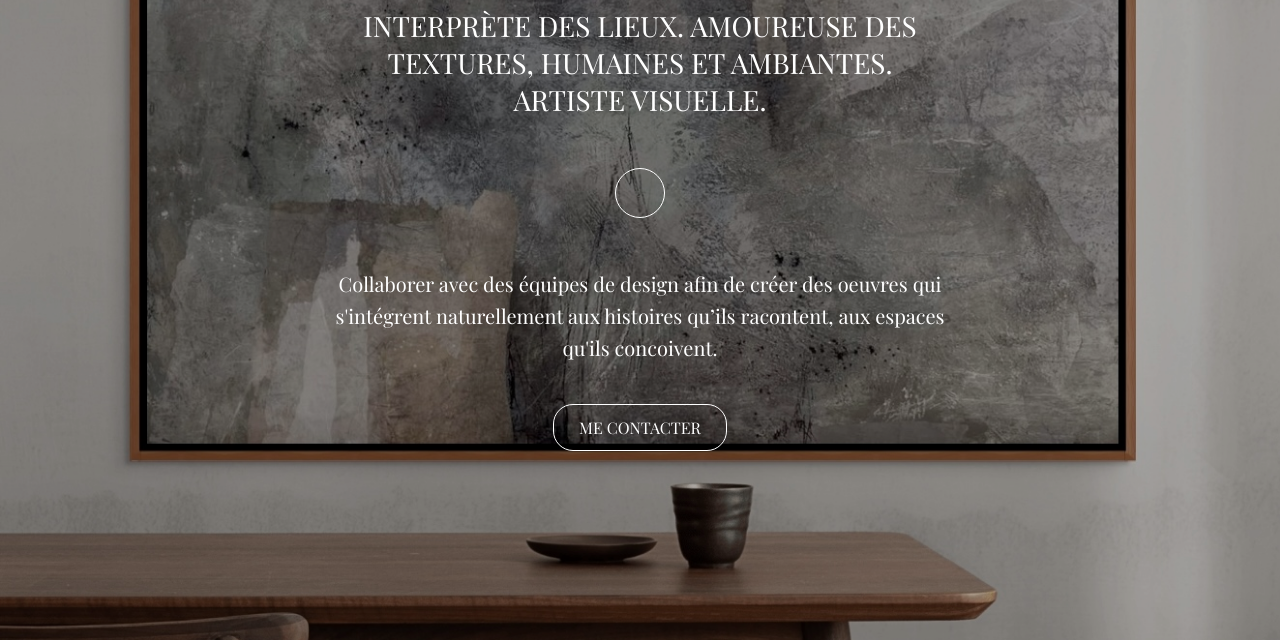
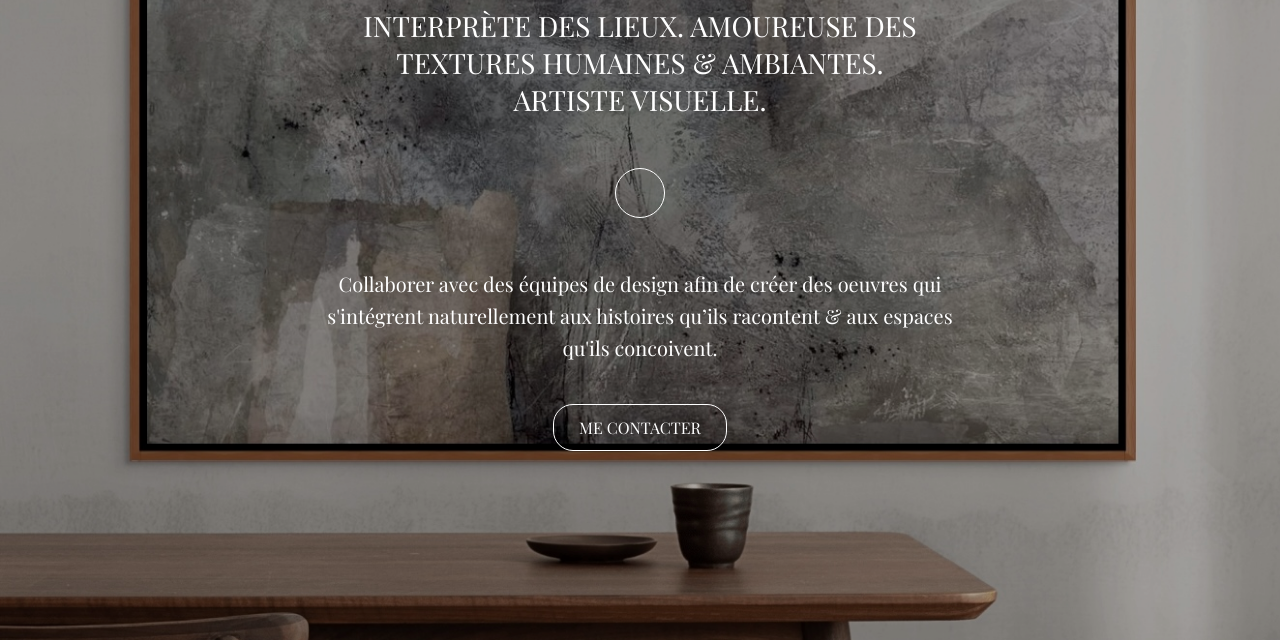
Before and after one commit to Maboue/studio, a plain HTML site: page index.html in a window 1280 px wide. Shown: the part 160-800 px from the top of the page. Drawn offline with nearby package versions, Linux system fonts and the light colour scheme.

Commit message:
Update index.html

```diff
--- a/index.html
+++ b/index.html
@@ -148,7 +148,7 @@
   <!-- Title and Subtitle -->
   <div class="center-content">
     <h1 class="title">Soleil Fleming</h1>
-    <p class="subtitle">INTERPRÈTE DES LIEUX. AMOUREUSE DES TEXTURES, HUMAINES ET AMBIANTES. <br> ARTISTE VISUELLE.
+    <p class="subtitle">INTERPRÈTE DES LIEUX. AMOUREUSE DES TEXTURES HUMAINES & AMBIANTES. <br> ARTISTE VISUELLE.
 </p>
 
     <!-- Circle above paragraphs -->
@@ -158,7 +158,7 @@
     <div class="content-below">
 
       <p>
-Collaborer avec des équipes de design afin de créer des oeuvres qui s'intégrent naturellement aux histoires qu’ils racontent, aux espaces qu'ils concoivent.
+Collaborer avec des équipes de design afin de créer des oeuvres qui s'intégrent naturellement aux histoires qu’ils racontent & aux espaces qu'ils concoivent.
       </p>
       <a href="mailto:so@maboue.com">ME CONTACTER</a>
     </div>
```
